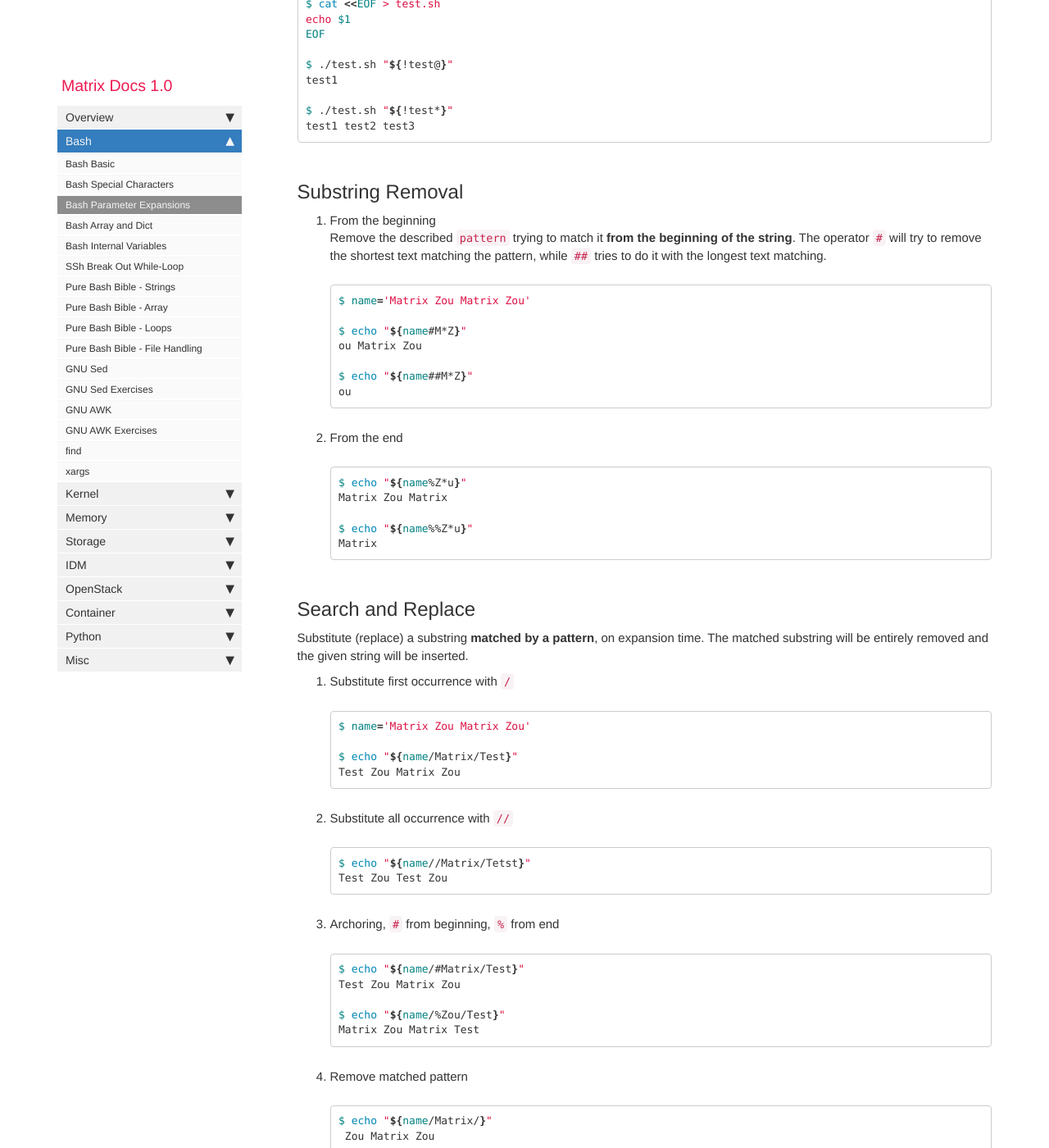
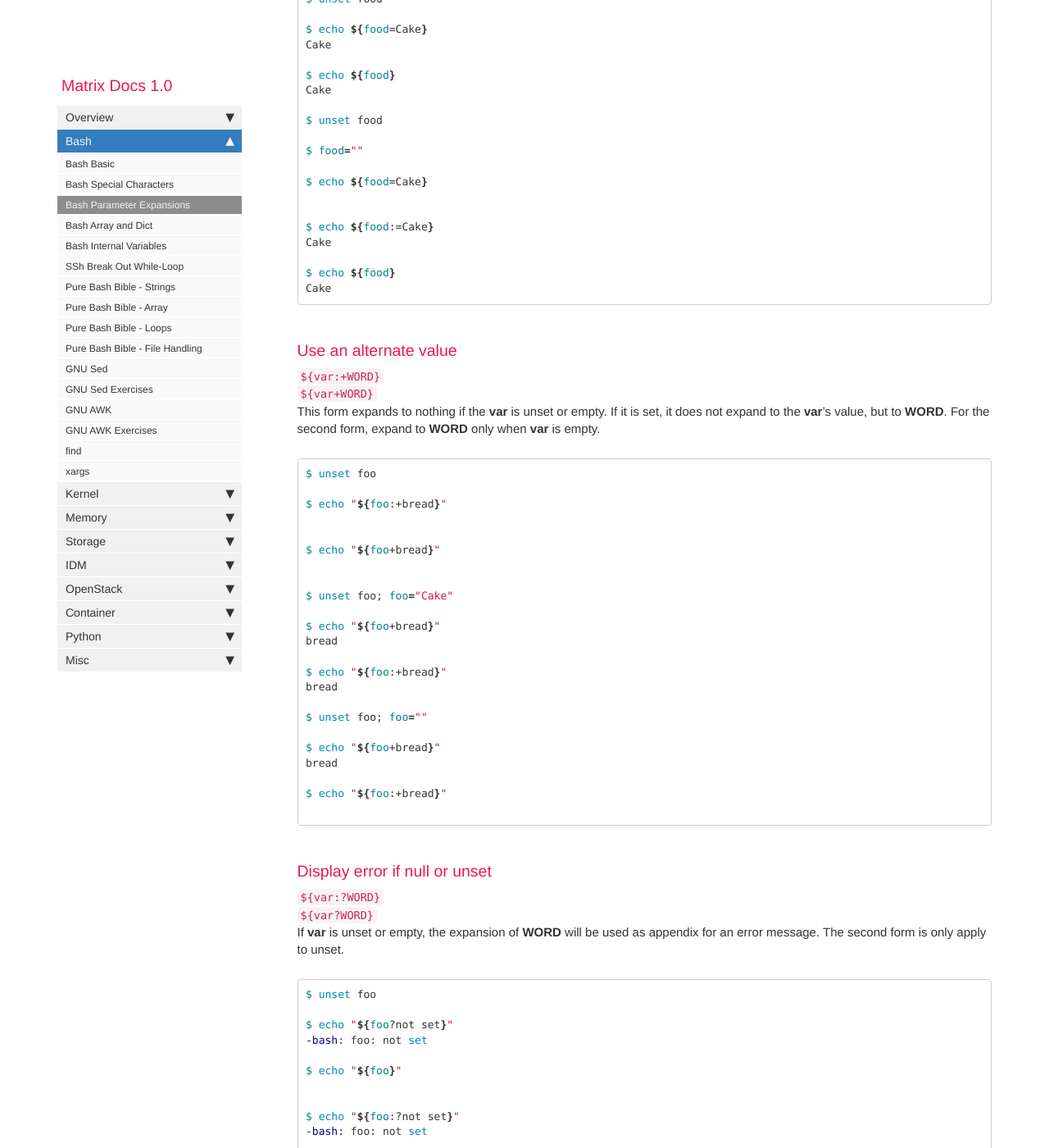
Before and after one commit to matrixzj/documentations, a Jekyll site: the page built from pages/bash/bash_parameter_expansions.md, in a window 1280 px wide and 1400 px high, scrolled down 2712 px. Shown: the whole window at 82% size. Built offline with Jekyll 4.4.1, drawn with Linux system fonts in a browser that asks for light colours; comment, search, counter and statistics services are not loaded; some of the changed text lies outside the part shown.

Commit message:
There are        1 files have been modified at 2023-11-26 21:18:45 . 	-rw-r--r--  1 jzou  staff  3849 Nov 26 21:18 pages/bash/bash_parameter_expansions.md There are        1 files have been added at 2023-11-26 21:18:45. 	-rw-r--r--  1 jzou  staff  4598 Nov 26 21:18 pages/bash/bash_string_manipulate.md No files have been deleted. No file type has been changed.

````diff
--- a/pages/bash/bash_parameter_expansions.md
+++ b/pages/bash/bash_parameter_expansions.md
@@ -36,53 +36,6 @@
 Cup cake
 ```
 
-## Case Modification
-`^` modifies the first character to uppercase.
-`,` modifies the first character to lowercase.
-`~`  reverse the case for the first character.
-When using the double-form (`^^` / `,,` / `~~` ), all characters are converted.
-```bash
-$ name="matrix"
-
-$ echo ${name^}
-Matrix
-
-$ echo ${name~}
-Matrix
-
-$ echo ${name^^}
-MATRIX
-
-$ echo ${name~~}
-MATRIX
-
-$ name="MATrix"
-
-$ echo ${name,}
-mATrix
-
-$ echo ${name~}
-mATrix
-
-$ echo ${name,,}
-matrix
-
-$ echo ${name~~}
-matRIX
-```
-
-`${parameter^pattern}` / `${parameter^^pattern}` / `${parameter,pattern}` / `${parameter,,pattern}`
-While trying to convert case, it will compare with `pattern`. The `pattern` should not attempt to match more than one character.
-```bash
-$ name="matrix"
-
-$ echo ${name^a}
-matrix
-
-$ echo ${name^m}
-Matrix
-```
-
 ## Variable Name Expansion
 This expands to a list of all set `variable names` beginning with the string **PREFIX**. The elements of the list are separated by the first character in the `IFS`-variable (<space> by default).
 ```bash
@@ -110,101 +63,6 @@
 $ ./test.sh "${!test*}"
 test1 test2 test3
 ```
-
-## Substring Removal
-1. From the beginning
-   Remove the described `pattern` trying to match it **from the beginning of the string**. The operator `#` will try to remove the shortest text matching the pattern, while `##` tries to do it with the longest text matching.
-   ```bash
-   $ name='Matrix Zou Matrix Zou'
-
-   $ echo "${name#M*Z}"
-   ou Matrix Zou
-
-   $ echo "${name##M*Z}"
-   ou
-   ```
-
-2. From the end
-   ```bash
-   $ echo "${name%Z*u}"
-   Matrix Zou Matrix
-
-   $ echo "${name%%Z*u}"
-   Matrix
-   ```
-
-## Search and Replace
-Substitute (replace) a substring **matched by a pattern**, on expansion time. The matched substring will be entirely removed and the given string will be inserted.
-1. Substitute first occurrence with `/`
-   ```bash
-   $ name='Matrix Zou Matrix Zou'
-
-   $ echo "${name/Matrix/Test}"
-   Test Zou Matrix Zou
-   ```
-
-2. Substitute all occurrence with `//`
-   ```bash
-   $ echo "${name//Matrix/Tetst}"
-   Test Zou Test Zou
-   ```
-
-3. Archoring, `#` from beginning, `%` from end
-   ```bash
-   $ echo "${name/#Matrix/Test}"
-   Test Zou Matrix Zou
-
-   $ echo "${name/%Zou/Test}"
-   Matrix Zou Matrix Test
-   ```
-
-4. Remove matched pattern
-   ```bash
-   $ echo "${name/Matrix/}"
-    Zou Matrix Zou
-
-   $ echo "${name/Matrix}"
-    Zou Matrix Zou
-
-   $ echo "${name/%Zou}"
-   Matrix Zou Matrix
-   ```
-
-## String Length
-```bash
-$ name="Matrix"
-
-$ echo "${#name}"
-6
-```
-
-## Substring Expansion
-```bash
-$ name="Matrix"
-
-$ echo ${name:0:2}    #=> "Ma" (slicing)
-Ma
-
-$ echo ${name::2}     #=> "Ma" (slicing)
-Ma
-
-$ echo ${name::-1}    #=> "Matri" (slicing)
-Matri
-
-$ echo ${name:(-1)}   #=> "x" (slicing from end)
-x
-
-$ echo "${name: -1:1}" #=> same as above
-x
-
-$ echo ${name:(-2):1} #=> "x" (slicing from right)
-i
-
-$ echo "${name:1: -1}" #=> "atri" (negative length means slicing LENGTH charater(s) from end)
-atri
-```
-Note: When using a negative offset, you need to separate the negative number from the colon by ` `(space or `()`(brackets)
-
 
 ## Default Value / Alternative Value
 ### Use a default value
````
Also changed, not shown: pages/bash/bash_string_manipulate.md (added, +286 -0 lines).
